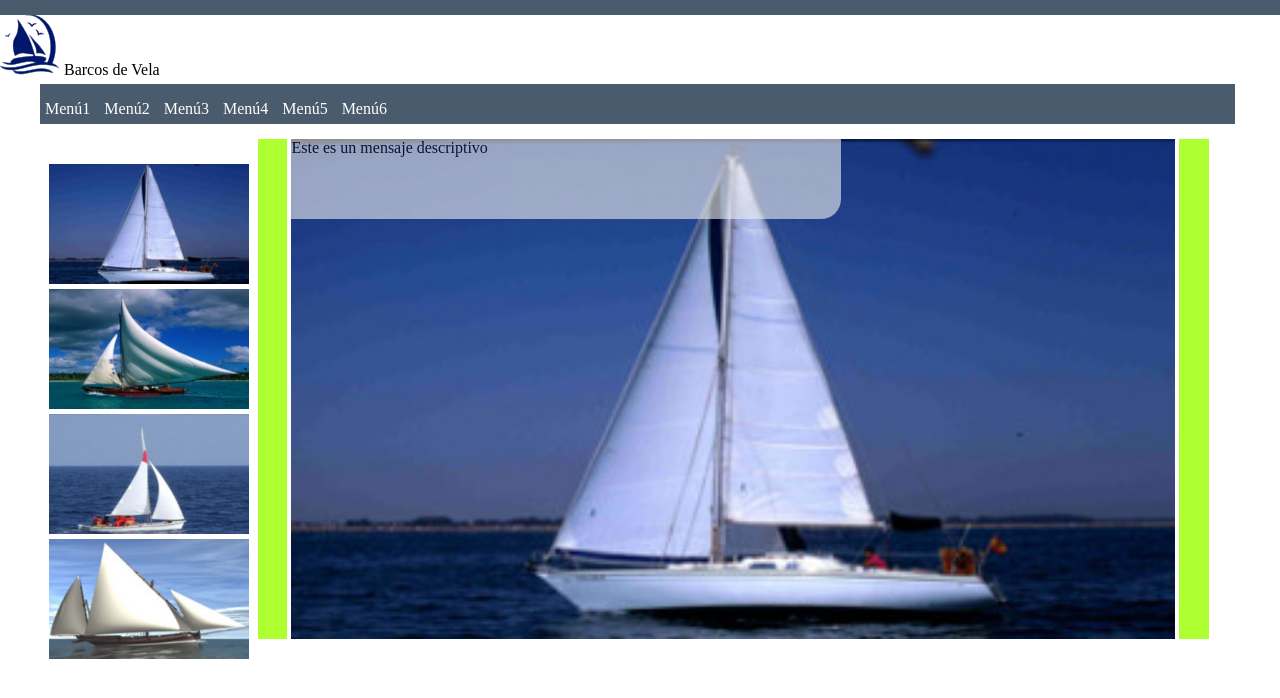
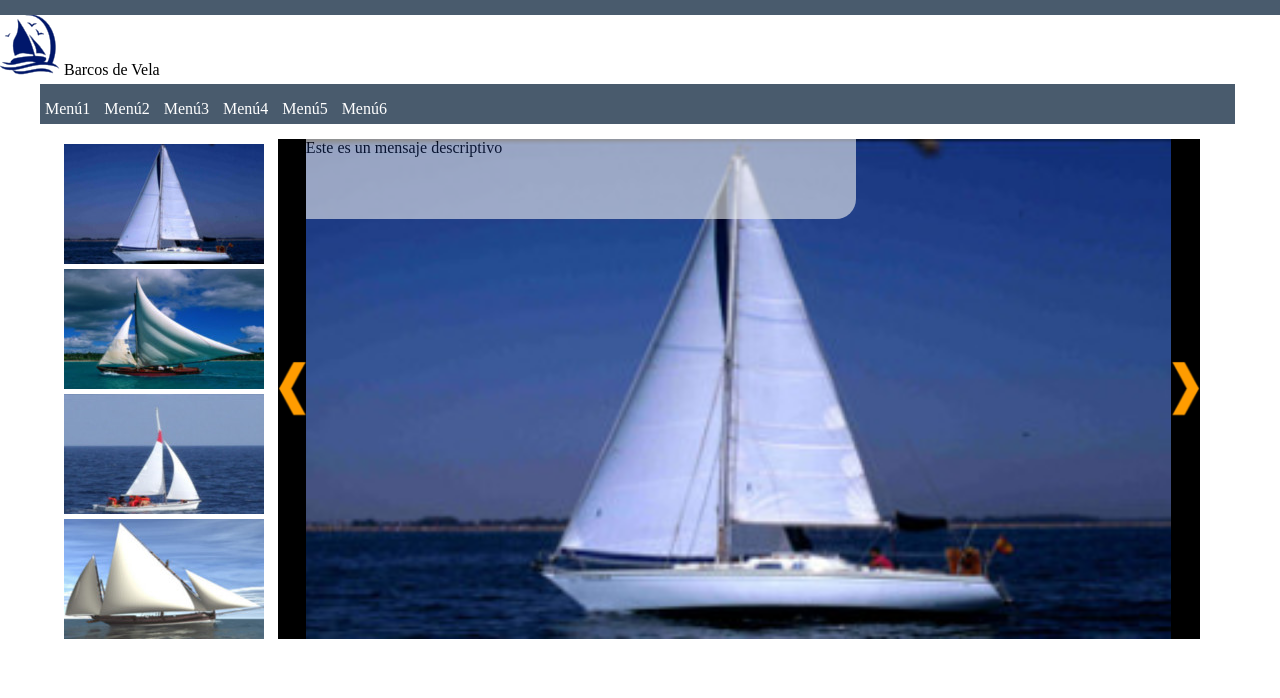
Before and after one commit to fryntiz/ProgramacionWeb, a PHP site: page / in a window 1280 px wide. Shown: the top 698 px of the page. Run offline with PHP 8.4, Linux system fonts and the light colour scheme.

Commit message:
Posicionamiento slide principal y estilos flechas desplazamiento

```diff
--- a/UnaDeBarcosDeVela/CSS/estilos.css
+++ b/UnaDeBarcosDeVela/CSS/estilos.css
@@ -75,7 +75,7 @@ Galería Principal
 	max-width: 1200px;
 }
 #cajagaleriaprincipal {
-	margin: 20px 0;
+	margin: 0 5px 0 15px;
 }
 .galeriaprincipal {
 	margin: 5px 9px;
@@ -118,6 +118,7 @@ Slide Principal
 }
 #slideprincipal {
 	display: inline-block;
+	margin: 0 -5px;
 	width: 90%;
 	height: 500px;
 	background-color: red;
@@ -125,6 +126,7 @@ Slide Principal
 	background-repeat: no-repeat;
 	background-position: center;
 	background-size: cover;
+	z-index: 19;
 }
 #textoslide {
 	position: absolute;
@@ -138,11 +140,16 @@ Slide Principal
 	display: inline-block;
 	width: 3%;
 	height: 500px;
-	background-color: greenyellow;
+	background-color: black;
+	background-repeat: no-repeat;
+	background-position: center;
+	background-size: contain;
+	cursor: pointer;
+	z-index: 20;
 }
 #flechaizq {
-
+	background-image: url(../images/flechaizq.png);
 }
 #flechadrh {
-
+	background-image: url(../images/flechadrh.png);
 }
```
